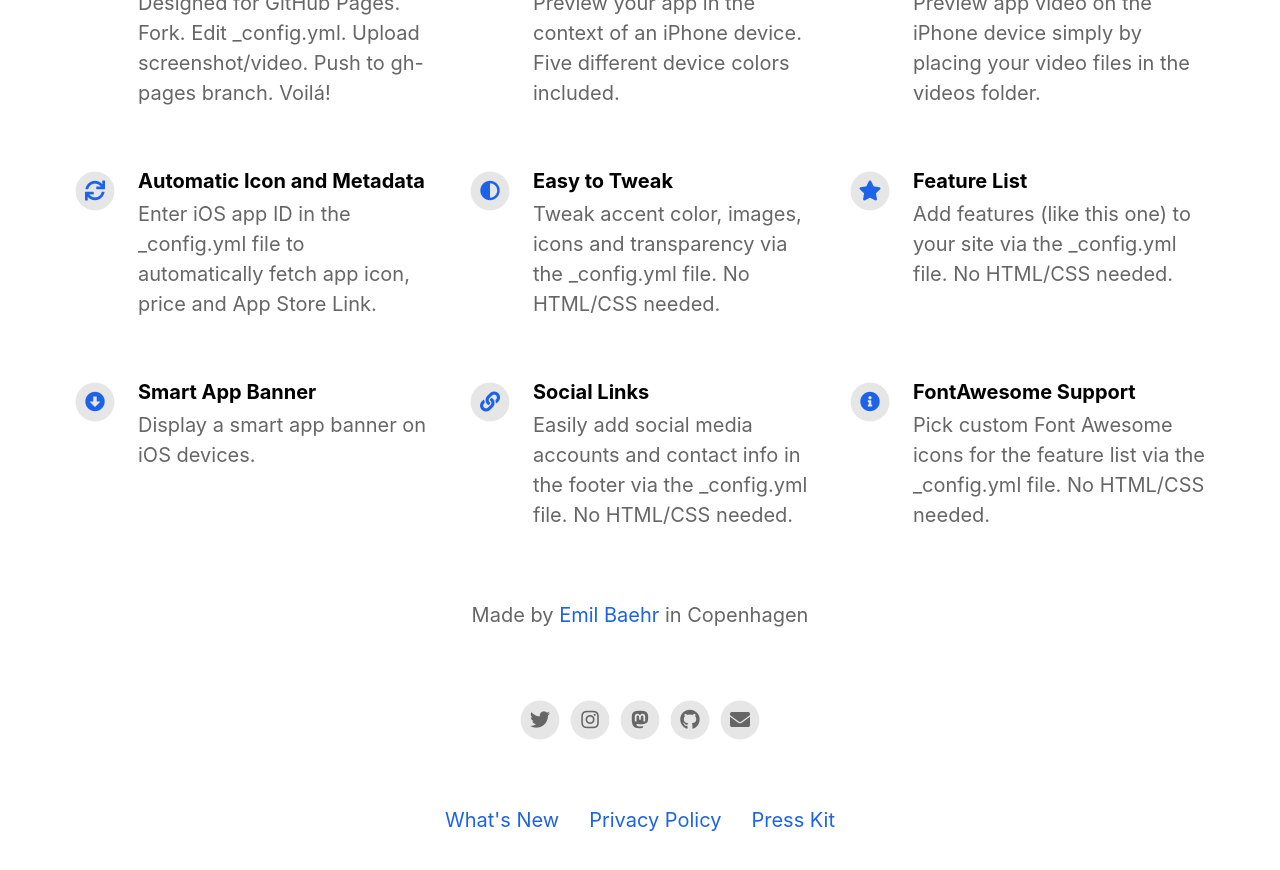
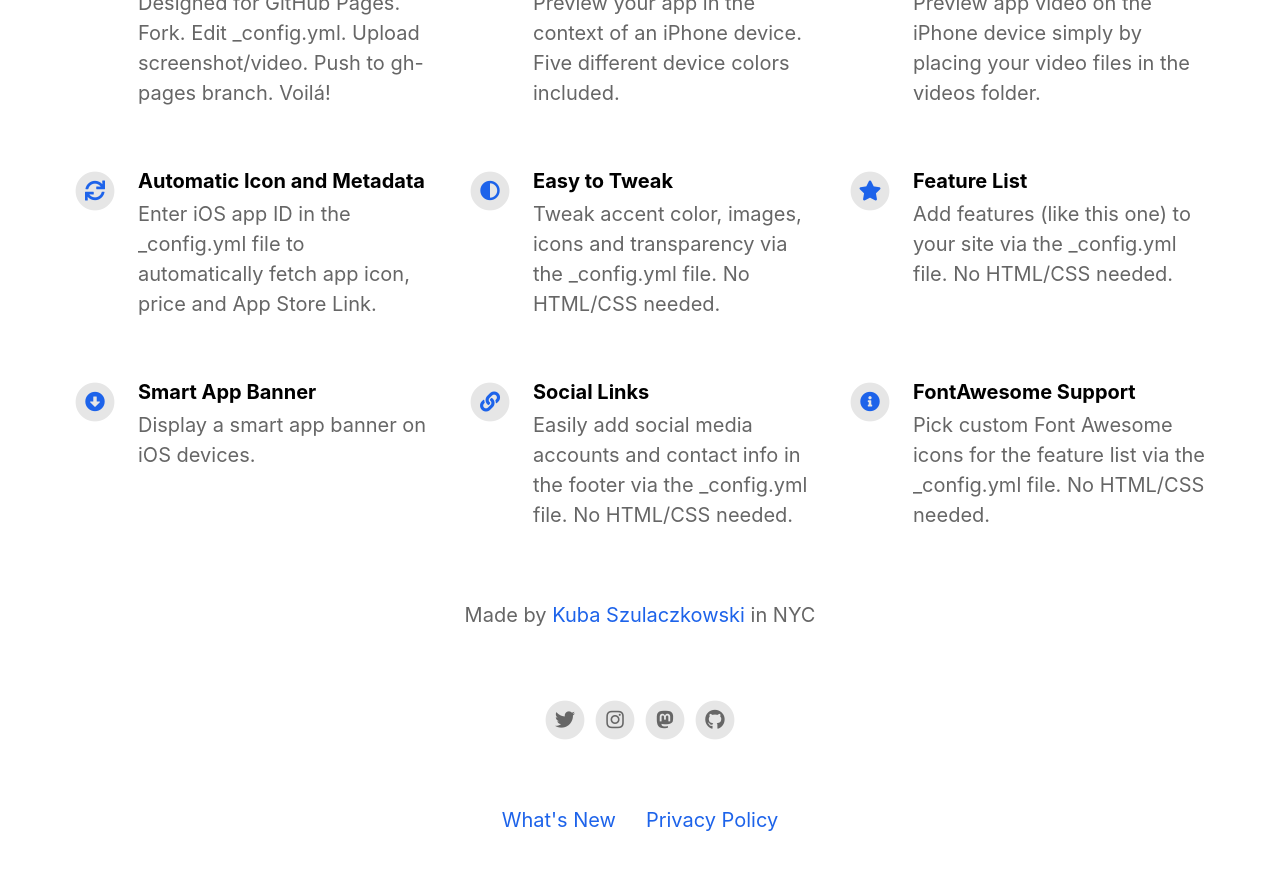
Before and after one commit to coughski/timers-landing, a Jekyll site: the page built from index.html, in a window 1280 px wide and 900 px high, scrolled down 1124 px. Shown: the top 870 px of the window. Built offline with Jekyll 4.4.1, drawn with Linux system fonts in a browser that asks for light colours; nearby versions of some CDN libraries.

Commit message:
Update _config.yml

```diff
--- a/_config.yml
+++ b/_config.yml
@@ -2,12 +2,12 @@
 page_title                                :                                           # Automatically populates with app name if not set and if iOS app ID is set. Otherwise enter manually.
 
 # App Info
-ios_app_id                                : 1234793120                                # Required. Enter iOS app ID to automatically populate name, price and icons (e.g. 718043190).
+ios_app_id                                : 1551693659                                # Required. Enter iOS app ID to automatically populate name, price and icons (e.g. 718043190).
 ios_app_country                           : us                                        # Required outside USA. Enter 2 letter country code as in https://en.wikipedia.org/wiki/ISO_3166-1_alpha-2
 
 appstore_link                             :                                           # Automatically populates if not set and if iOS app ID is set. Otherwise enter manually.
 playstore_link                            :                                           # Enter Google Play Store URL.
-presskit_download_link                    : https://emilbaehr.com                                          # Enter a link to downloadable file or (e.g. public Dropbox link to a .zip file).
+presskit_download_link                    : # https://emilbaehr.com                   # Enter a link to downloadable file or (e.g. public Dropbox link to a .zip file).
                                                                                       # Or upload your press kit file to assets and set path accordingly (e.g. "assets/your_press_kit.zip").
 
 app_icon                                  : # assets/appicon.png                      # Automatically populates if not set and if iOS app ID is set.  Otherwise enter path to icon file manually.
@@ -20,16 +20,16 @@ enable_smart_app_banner                   : true
 
 
 # Information About Yourself
-your_name                                 : Emil Baehr
-your_link                                 : https://emilbaehr.com
-your_city                                 : Copenhagen
-email_address                             : emil.baehr@gmail.com
+your_name                                 : Kuba Szulaczkowski
+your_link                                 : https://kubaszulaczkowski.com
+your_city                                 : NYC
+email_address                             : # emil.baehr@gmail.com
 facebook_username                         :
-instagram_username                        : ebaehr
-twitter_username                          : ebaehr
-github_username                           : emilbaehr
+instagram_username                        : coughski
+twitter_username                          : coughski
+github_username                           : coughski
 youtube_username                          :
-mastodon_link                             : https://mastodon.social/@ebaehr
+mastodon_link                             : https://iosdev.space/@coughski
 
 
 
```
